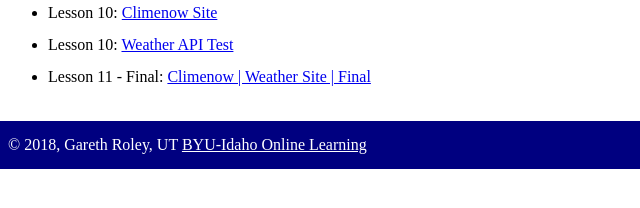
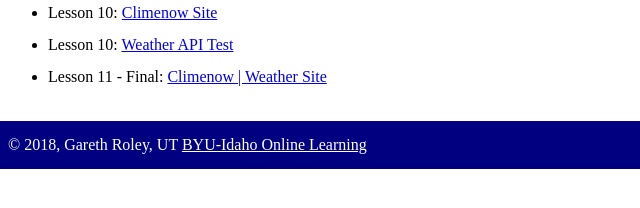
Before and after one commit to roleyg/roleyg.github.io, a plain HTML site: page index.html in a window 1280 px wide. Shown: the part 196-404 px from the top of the page, 0-640 px from the left. Drawn offline with Linux system fonts and the light colour scheme.

Commit message:
FInal Commit

```diff
--- a/index.html
+++ b/index.html
@@ -22,7 +22,7 @@
         <li> Lesson 09: <a href="lesson-10/heroes.html">Heroes-JSON</a></li>
         <li> Lesson 10: <a href="lesson-10/HomePreston.html">Climenow Site</a></li>
         <li> Lesson 10: <a href="lesson-10/API-Test.html">Weather API Test</a>
-        <li> Lesson 11 - Final: <a href="weathersite/HomePreston.html">Climenow | Weather Site | Final</a></li>
+        <li> Lesson 11 - Final: <a href="weathersite/HomePreston.html">Climenow | Weather Site</a></li>
       </ul>
     </main>
     <footer>
```
